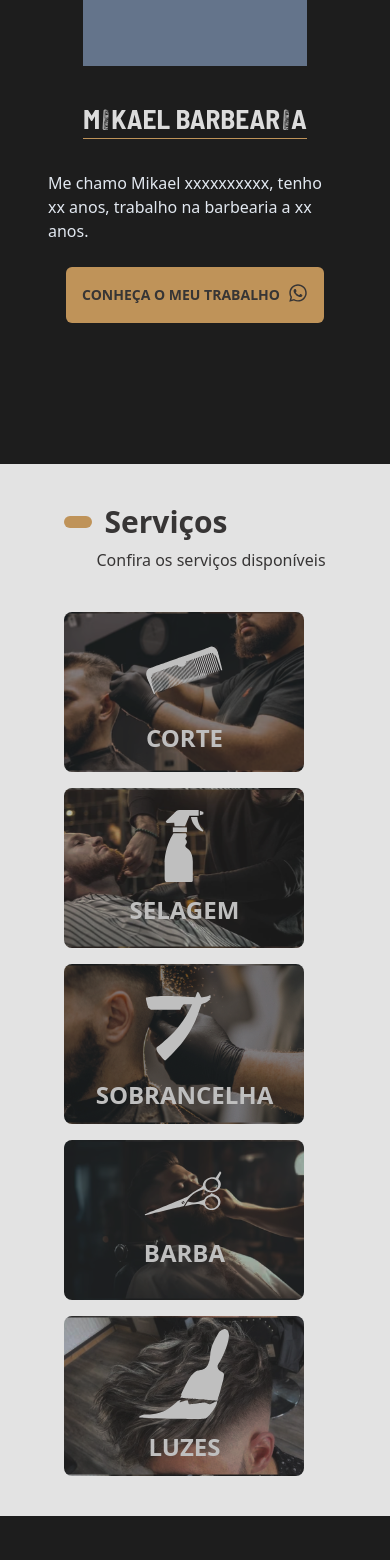
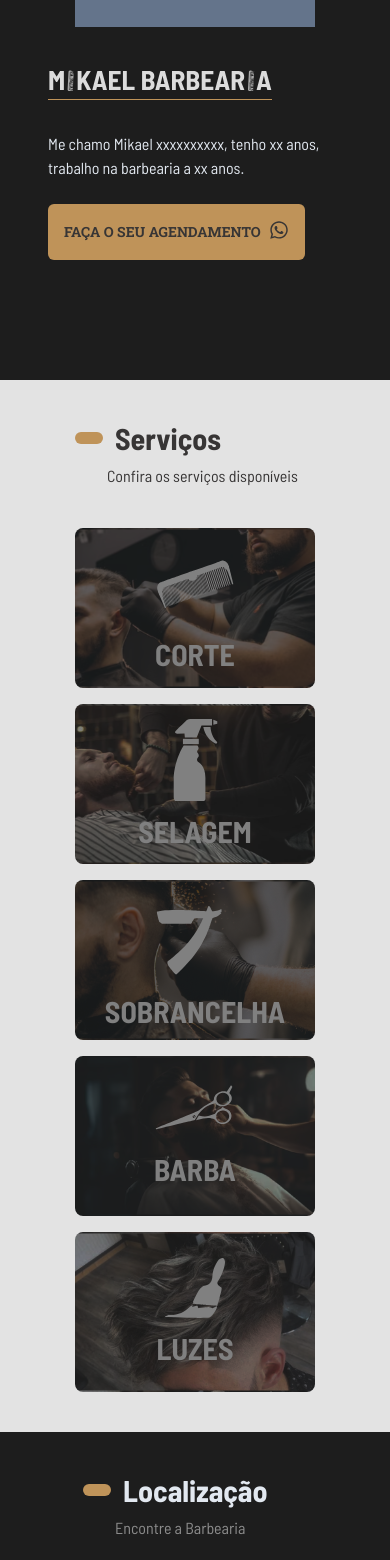
Before and after one commit to andreydantasvf/mikael-barbearia, a Next.js app: page / in a window 390 px wide. Shown: the part 380-1940 px from the top of the page. Built offline with nearby package versions, Linux system fonts and the light colour scheme.

Commit message:
feat: update website and fix layout

```diff
--- a/src/app/components/Gallery.tsx
+++ b/src/app/components/Gallery.tsx
@@ -2,14 +2,14 @@ export function Gallery() {
   return (
     <section id="galeria" className="bg-background_light flex items-center flex-col justify-center mt-10 pb-10">
       <div className="max-w-[1440px]">
-        <div className="flex flex-col justify-end w-fit">
+        <div className="flex flex-col justify-end w-fit font-barlow-semi-condensed">
           <div className="flex gap-3">
             <div className="bg-gold w-7 md:w-14 h-3 md:h-6 rounded-xl mt-3"></div>
             <h2 className="text-3xl md:text-6xl font-bold mb-2">Galeria</h2>
           </div>
           <span className="text-[#373535] text-right justify-self-end ml-8 md:ml-16 md:text-2xl">Fotos do meu trabalho</span>
         </div>
-      </div>
+
 
         <div className="mt-4 md:mt-20 grid gap-2 md:gap-8 grid-cols-[64px_64px_64px] grid-rows-[64px_64px] md:grid-cols-[264px_264px_264px] md:grid-rows-[264px_264px] auto-cols-[64px] md:auto-cols-[264px] auto-rows-[64px] md:auto-rows-[264px] text-gray-700">
           <div className="bg-[url('/barba.png')] bg-no-repeat bg-cover bg-center rounded p-5 col-start-1 col-span-2 row-span-2"></div>
@@ -19,6 +19,7 @@ export function Gallery() {
           <div className="bg-[url('/sobrancelha.png')] bg-no-repeat bg-cover bg-center rounded p-5 col-start-2 col-span-2 row-start-3"></div>
           <div className="bg-[url('/barba.png')] bg-no-repeat bg-cover bg-center rounded p-5 col-start-4 col-span-1 row-start-2 row-span-2"></div>
         </div>
+      </div>
     </section>
   )
 }
--- a/src/app/components/Home.tsx
+++ b/src/app/components/Home.tsx
@@ -1,21 +1,22 @@
+import Link from "next/link";
 import { FaWhatsapp } from "react-icons/fa";
 
 export function HomePage() {
   return (
-    <div className="bg-background_black h-screen flex items-center justify-center md:pt-32">
-      <div className="max-w-[1440px] mt-12 md:mt-0 px-12 md:px-0 flex flex-col md:flex-row-reverse md:gap-16 justify-center md:justify-between items-center space-y-8">
-        <div className="w-56 md:w-[27rem] h-64 md:h-[28rem] bg-slate-500">
+    <div className="bg-background_black h-[90vh] md:h-[85vh] flex items-center justify-center md:pt-32">
+      <div className="max-w-[1440px] mt-20 md:mt-0 px-12 md:px-0 flex flex-col md:flex-row-reverse md:gap-16 justify-center md:justify-between items-center space-y-8">
+        <div className="w-60 md:w-[27rem] h-52 md:h-[28rem] bg-slate-500">
 
         </div>
 
-        <div className="flex flex-col items-center">
+        <div className="flex flex-col items-start">
           <h1 className="border-b border-gold">
             <img className="w-[14rem] h-10 md:w-[32rem] md:h-auto" src='/mikael_barbearia.svg' alt="Mikael Barbearia" />
           </h1>
 
-          <p className="leading-6 text-slate-200 mt-8 mb-6 text-left md:text-xl">Me chamo Mikael xxxxxxxxxx, tenho xx anos, trabalho na barbearia a xx anos.</p>
+          <p className="leading-6 text-slate-200 mt-8 md:mt-14 mb-6 md:mb-16 text-left md:text-xl font-barlow-semi-condensed">Me chamo Mikael xxxxxxxxxx, tenho xx anos, trabalho na barbearia a xx anos.</p>
 
-          <button className="rounded-md bg-gold text-[#373535] font-bold p-4 text-sm flex items-center gap-2 md:text-base">CONHEÇA O MEU TRABALHO <FaWhatsapp className="mb-1" size={20} /></button>
+          <button className="rounded-md font-roboto-slab bg-gold text-[#373535] font-bold p-4 text-sm flex items-center gap-2 md:text-base hover:bg-[#F9B256] transition-all ease-in-out duration-300"> <Link href="https://api.whatsapp.com/send?phone=+5583993486548&text=Me chamo Andrey e quero marcar um agendamento para o dia 22/07. Possui disponibilidade"> FAÇA O SEU AGENDAMENTO </Link> <FaWhatsapp className="mb-1" size={20} /></button>
         </div>
       </div>
     </div>
--- a/src/app/components/Localization.tsx
+++ b/src/app/components/Localization.tsx
@@ -5,12 +5,12 @@ export function Localization() {
   return (
     <section id="localizacao" className="bg-background_black flex items-center flex-col justify-center py-10">
       <div className="max-w-[1440px]">
-        <div className="flex flex-col justify-end w-fit">
+        <div className="flex flex-col justify-end w-fit font-barlow-semi-condensed">
           <div className="flex gap-3">
             <div className="bg-gold w-7 md:w-14 h-3 md:h-6 rounded-xl mt-3"></div>
             <h2 className="text-3xl md:text-6xl font-bold mb-2 text-slate-200">Localização</h2>
           </div>
-          <span className="text-[#8C8C8C] text-right justify-self-end ml-7 md:ml-14 md:text-2xl">Encontre a Barbearia</span>
+          <span className="text-[#8C8C8C] ml-8 md:ml-16 md:text-2xl">Encontre a Barbearia</span>
         </div>
 
         <div className="flex flex-col items-center md:flex-row md:mt-14 md:gap-24">
@@ -25,7 +25,7 @@ export function Localization() {
               <MapPin className="text-gold" /> Via Google Maps
             </Link>
 
-            <div className="space-y-3 mt-6 text-[#8C8C8C] md:text-2xl">
+            <div className="space-y-3 mt-6 text-[#8C8C8C] md:text-2xl font-roboto-slab">
               <div>
                 <p>Rua Manoel Reinaldo, 33</p>
                 <p>Bairro Jatobá, Patos - PB</p>
--- a/src/app/components/Services.tsx
+++ b/src/app/components/Services.tsx
@@ -4,7 +4,7 @@ export function Services() {
   return (
     <section id="servicos" className="bg-background_light flex items-center flex-col justify-center mt-10 pb-10">
       <div className="max-w-[1440px]">
-        <div className="flex flex-col justify-end w-fit">
+        <div className="flex flex-col justify-end w-fit font-barlow-semi-condensed">
           <div className="flex gap-3">
             <div className="bg-gold w-7 md:w-14 h-3 md:h-6 rounded-xl mt-3"></div>
             <h2 className="text-3xl md:text-6xl font-bold mb-2">Serviços</h2>
@@ -12,23 +12,23 @@ export function Services() {
           <span className="text-[#373535] text-right justify-self-end ml-8 md:ml-16 md:text-2xl">Confira os serviços disponíveis</span>
         </div>
 
-        <div className="flex flex-col gap-4 md:gap-20 md:items-center">
+        <div className="flex flex-col gap-4 md:gap-20 md:items-center font-barlow-semi-condensed font-bold">
           <div className="flex flex-col md:flex-row gap-4 md:gap-20 mt-10">
-            <div className="bg-[url('/corte.png')] rounded-lg bg-contain bg-center bg-clip-content brightness-75 hover:brightness-100 transition-all duration-300 ease-in-out w-60 md:w-72 h-40 md:h-48 flex flex-col items-center justify-center gap-2 text-[#A9A9A9] font-bold text-2xl">
+            <div className="bg-[url('/corte.png')] rounded-lg bg-contain bg-center bg-clip-content brightness-50 hover:brightness-100 transition-all duration-300 ease-in-out w-60 md:w-72 h-40 md:h-48 flex flex-col items-center justify-center gap-2 text-[#A9A9A9] font-bold text-3xl">
               <div className="brightness-200 flex flex-col items-center">
                 <Image src="/pente.svg" alt="Imagem de um pente" width={90} height={90} />
                 <span className="mt-3 block">CORTE</span>
               </div>
             </div>
 
-            <div className="bg-[url('/hidratacao.png')] rounded-lg bg-contain bg-center bg-clip-content brightness-75 hover:brightness-100 transition-all duration-300 ease-in-out w-60 md:w-72 h-40 md:h-48 flex flex-col items-center justify-center gap-2 text-[#A9A9A9] font-bold text-2xl">
+            <div className="bg-[url('/hidratacao.png')] rounded-lg bg-contain bg-center bg-clip-content brightness-50 hover:brightness-100 transition-all duration-300 ease-in-out w-60 md:w-72 h-40 md:h-48 flex flex-col items-center justify-center gap-2 text-[#A9A9A9] font-bold text-3xl">
               <div className="brightness-200 flex flex-col items-center">
-                <Image src="/borrifador.svg" alt="Imagem de um pente" width={40} height={40} />
+                <Image src="/borrifador.svg" alt="Imagem de um pente" width={45} height={45} />
                 <span className="mt-3 block">SELAGEM</span>
               </div>
             </div>
 
-            <div className="bg-[url('/sobrancelha.png')] rounded-lg bg-contain bg-center bg-clip-content brightness-75 hover:brightness-100 transition-all duration-300 ease-in-out w-60 md:w-72 h-40 md:h-48 flex flex-col items-center justify-center gap-2 text-[#A9A9A9] font-bold text-2xl">
+            <div className="bg-[url('/sobrancelha.png')] rounded-lg bg-contain bg-center bg-clip-content brightness-50 hover:brightness-100 transition-all duration-300 ease-in-out w-60 md:w-72 h-40 md:h-48 flex flex-col items-center justify-center gap-2 text-[#A9A9A9] font-bold text-3xl">
               <div className="brightness-200 flex flex-col items-center">
                 <Image src="/navalha.svg" alt="Imagem de um pente" width={90} height={90} />
                 <span className="mt-3 block">SOBRANCELHA</span>
@@ -37,16 +37,16 @@ export function Services() {
           </div>
 
           <div className="flex flex-col md:flex-row gap-4 md:gap-20">
-            <div className="bg-[url('/barba.png')] rounded-lg bg-contain bg-center bg-clip-content brightness-75 hover:brightness-100 transition-all duration-300 ease-in-out w-60 md:w-72 h-40 md:h-48 flex flex-col items-center justify-center gap-2 text-[#A9A9A9] font-bold text-2xl">
+            <div className="bg-[url('/barba.png')] rounded-lg bg-contain bg-center bg-clip-content brightness-50 hover:brightness-100 transition-all duration-300 ease-in-out w-60 md:w-72 h-40 md:h-48 flex flex-col items-center justify-center gap-2 text-[#A9A9A9] font-bold text-3xl">
               <div className="brightness-200 flex flex-col items-center">
                 <Image src="/tesoura.svg" alt="Imagem de um pente" width={90} height={90} />
                 <span className="mt-3 block">BARBA</span>
               </div>
             </div>
 
-            <div className="bg-[url('/luzes.png')] rounded-lg bg-contain bg-center bg-clip-content brightness-75 hover:brightness-100 transition-all duration-300 ease-in-out w-60 md:w-72 h-40 md:h-48 flex flex-col items-center justify-center gap-2 text-[#A9A9A9] font-bold text-2xl">
+            <div className="bg-[url('/luzes.png')] rounded-lg bg-contain bg-center bg-clip-content brightness-50 hover:brightness-100 transition-all duration-300 ease-in-out w-60 md:w-72 h-40 md:h-48 flex flex-col items-center justify-center gap-2 text-[#A9A9A9] font-bold text-3xl">
               <div className="brightness-200 flex flex-col items-center">
-                <Image src="/pincel.svg" alt="Imagem de um pente" width={90} height={90} />
+                <Image src="/pincel.svg" alt="Imagem de um pente" width={60} height={60} />
                 <span className="mt-3 block">LUZES</span>
               </div>
             </div>
```
Also changed, not shown: src/app/components/Footer.tsx (+5 -5 lines). Lines whose indentation alone changed are shown as unchanged.
